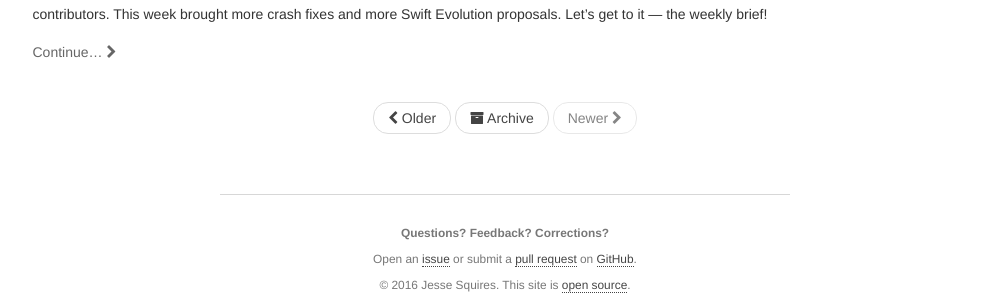
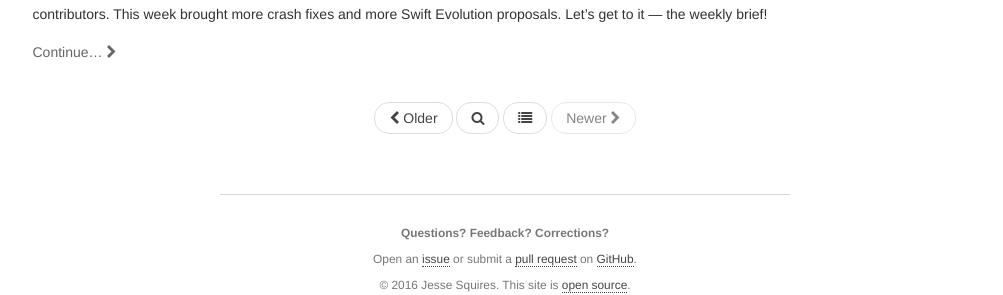
Before and after one commit to jessesquires/jessesquires.com, a Jekyll site: the page built from index.html, in a window 1280 px wide. Shown: the part 1296-1591 px from the top of the page, without its empty margins (135-1138 px from the left). Built offline with Jekyll 4.4.1, drawn with Linux system fonts in a browser that asks for light colours; nearby versions of some CDN libraries; Markdown is read by kramdown in place of the engine named in the settings; the list of posts is cut into pages by our own code.

Commit message:
search and archive icons

```diff
--- a/index.html
+++ b/index.html
@@ -28,7 +28,8 @@
 					<i class="fa fa-chevron-left"></i> Older
 					</a>
 				</li>
-				<li><a href="/archive" class="btn btn-default"><i class="fa fa-archive"></i> Archive</a></li>
+				<li><a href="/search" class="btn btn-default" title="Search this site"><i class="fa fa-search"></i></a></li>
+				<li><a href="/archive" class="btn btn-default" title="Post Archives"><i class="fa fa-list"></i></a></li>
 				<li>
 					<a href="/{% if paginator.page != 2 %}page{{paginator.previous_page}}{% endif %}" class="btn btn-default {% if paginator.previous_page == nil %}disabled{% endif %}">
 					Newer <i class="fa fa-chevron-right"></i>
```
